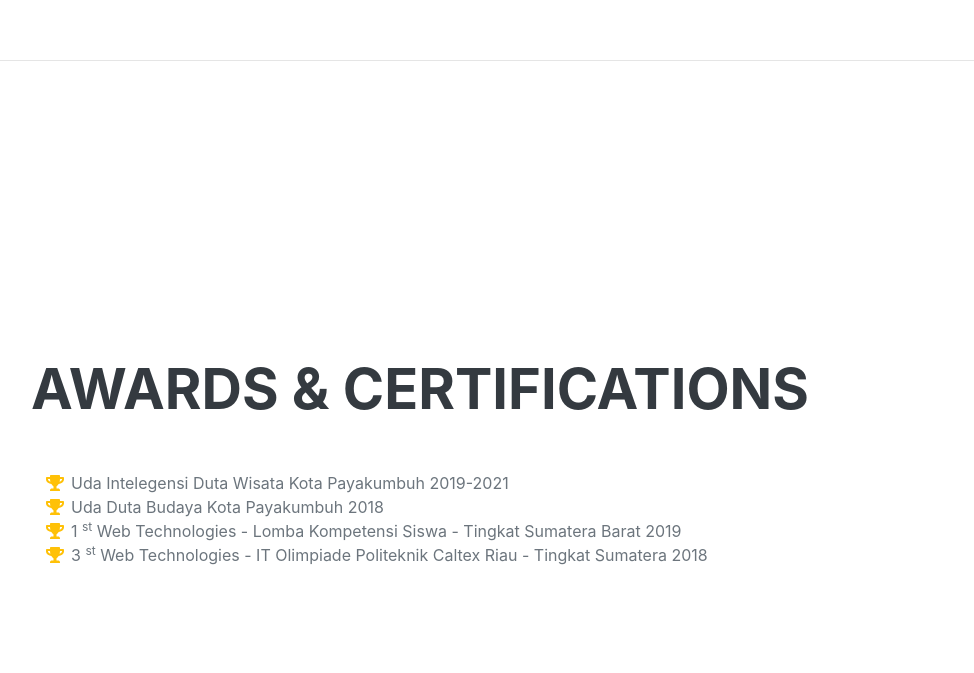
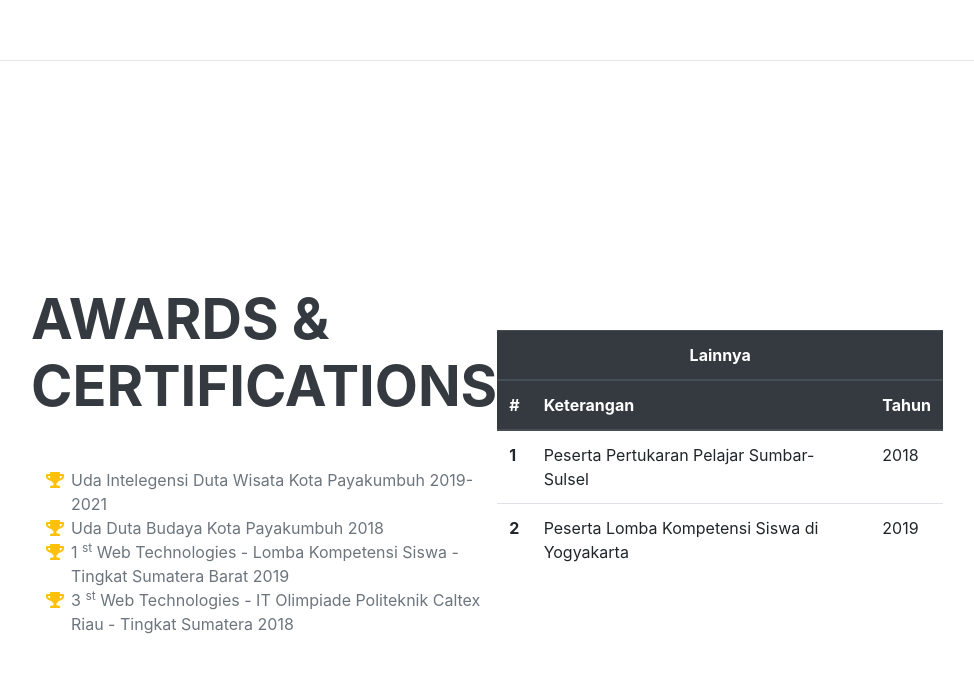
Before and after one commit to aqiill/Profile, a plain HTML site: page index.html in a window 1280 px wide. Shown: the part 3191-3864 px from the top of the page, without its empty margins (289-1263 px from the left). Drawn offline with nearby package versions, Linux system fonts and the light colour scheme; a web font is replaced by a local one.

Commit message:
Update Awards

```diff
--- a/index.html
+++ b/index.html
@@ -188,7 +188,36 @@
                         </li>
                     </ul>
                 </div>
+
+                <table class="table">
+                  <thead class="thead-dark">
+                    <tr>
+                      <th scope="col" colspan="4" class="text-center">Lainnya</th>
+                    </tr>
+                  </thead>
+                  <thead class="thead-dark">
+                    <tr>
+                      <th scope="col">#</th>
+                      <th scope="col">Keterangan</th>
+                      <th scope="col">Tahun</th>
+                    </tr>
+                  </thead>
+                  <tbody>
+                    <tr>
+                      <th scope="row">1</th>
+                      <td>Peserta Pertukaran Pelajar Sumbar-Sulsel</td>
+                      <td>2018</td>
+                    </tr>
+                    <tr>
+                      <th scope="row">2</th>
+                      <td>Peserta Lomba Kompetensi Siswa di Yogyakarta </td>
+                      <td>2019</td>
+                    </tr>
+                  </tbody>
+                </table>
+
             </section>
+
         </div>
         <!-- Bootstrap core JS-->
         <script src="https://cdnjs.cloudflare.com/ajax/libs/jquery/3.5.1/jquery.min.js"></script>
```
